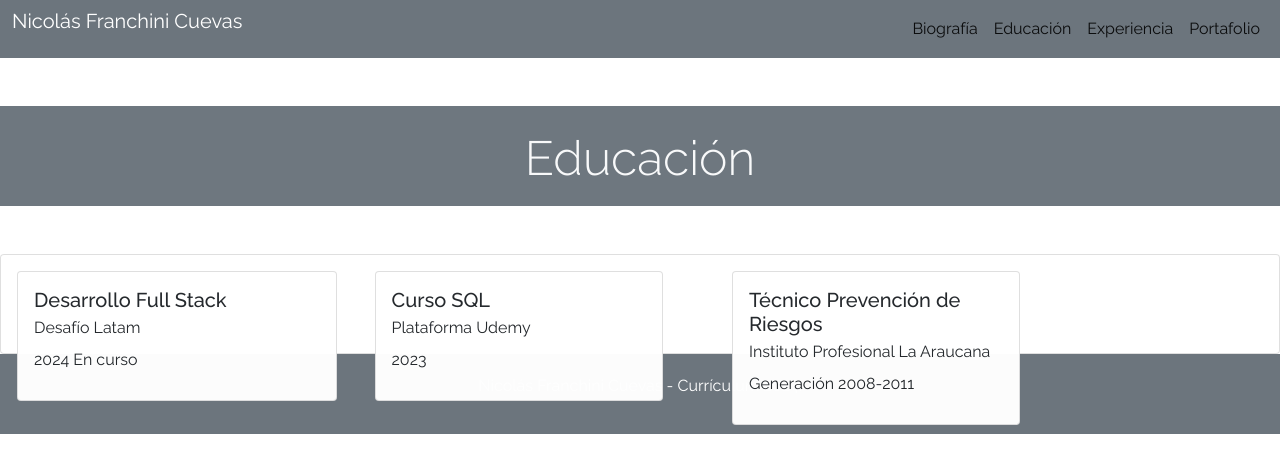
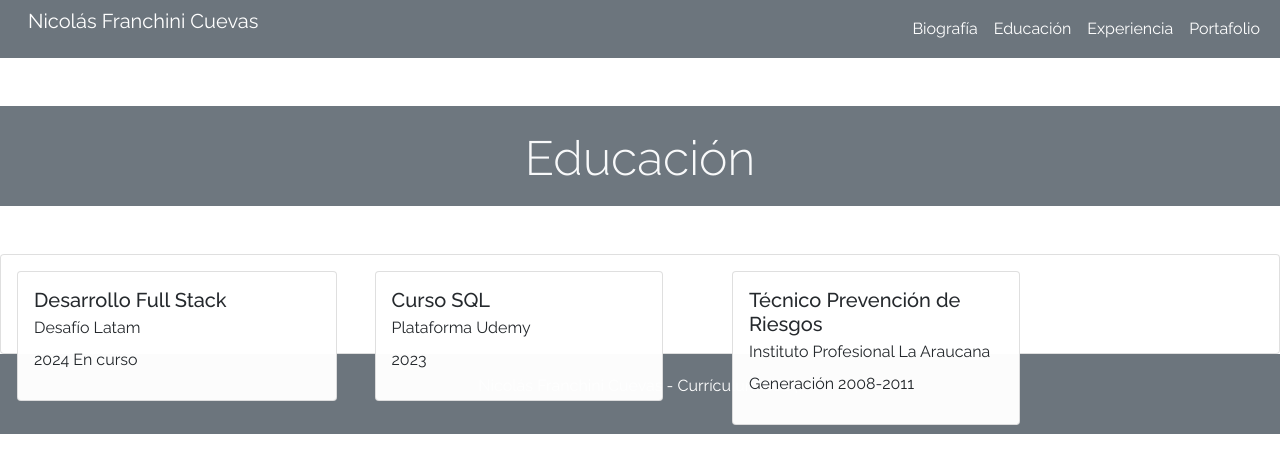
Before and after one commit to nicolasfranchini26/nicolasfranchini26.github.io, a plain HTML site: page pages/educacion.html in a window 1280 px wide. Drawn offline with nearby package versions, Linux system fonts and the light colour scheme; files that its build step writes are made by us from their sources.

Commit message:
act pages

```diff
--- a/pages/educacion.html
+++ b/pages/educacion.html
@@ -19,9 +19,11 @@
 </head>
 
 <body>
-    <nav class="navbar navbar-expand-lg navbar-light bg-secondary">
+
+    <nav class="navbar navbar-expand-sm navbar-dark bg-secondary">
+
         <div class="container-fluid">
-            <p class="navbar-brand text-white">Nicolás Franchini Cuevas</p>
+            <p class="navbar-brand ps-3">Nicolás Franchini Cuevas</p>
             <button class="navbar-toggler" type="button" data-bs-toggle="collapse" data-bs-target="#navbarNav"
                 aria-controls="navbarNav" aria-expanded="false" aria-label="Toggle navigation">
                 <span class="navbar-toggler-icon"></span>
```
Also changed, not shown: pages/experiencia.html (+5 -2 lines), pages/portafolio.html (+5 -2 lines).
